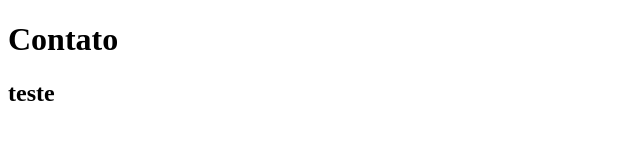
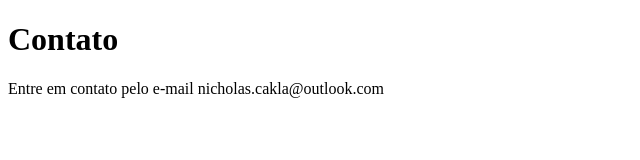
Before and after one commit to nyykooo/sistema-de-cadastro, a plain HTML site: page contato.html in a window 1280 px wide. Shown: the whole page, without its empty margins (0-640 px from the left). Drawn offline with Linux system fonts and the light colour scheme.

Commit message:
adicionando e-mail de contato

```diff
--- a/contato.html
+++ b/contato.html
@@ -8,6 +8,6 @@
 </head>
 <body>
     <h1>Contato</h1>
-    <h2>teste</h2>
+    <p>Entre em contato pelo e-mail nicholas.cakla@outlook.com</p>
 </body>
 </html>
```
